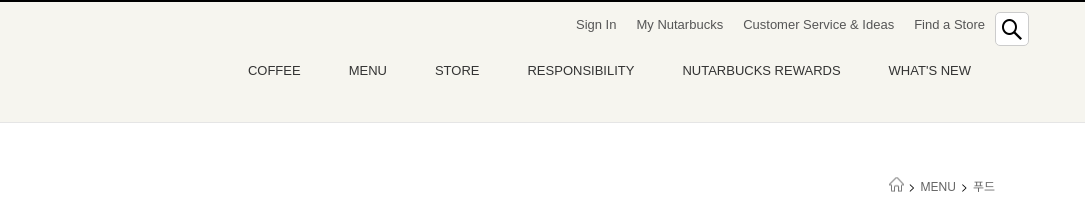
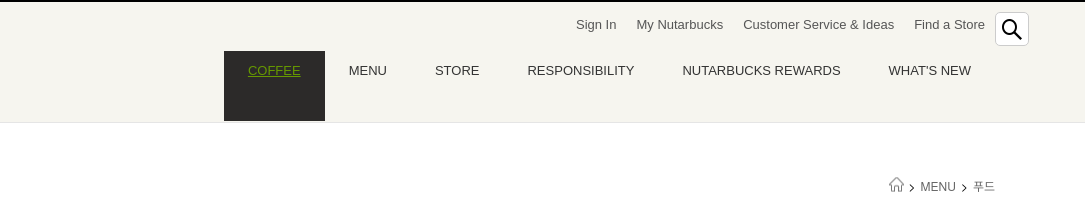
Before and after one commit to nurimeansworld/clone_starbucks, a plain HTML site: page html/food_list.html in a window 1280 px wide. In both pictures the pointer is over the item "COFFEE". Shown: the top 210 px of the page, 195-1280 px from the left. Drawn offline with Linux system fonts and the light colour scheme; a web font is replaced by a local one.

Commit message:
ADD gnb hover css #2

```diff
--- a/css/style.css
+++ b/css/style.css
@@ -110,7 +110,13 @@ body {
   height: 60px;
   color: #333;
 }
-
+.menu-global li:hover {
+  background: #2c2a29;
+}
+.menu-global li:hover a {
+  color: #669900;
+  text-decoration: underline;
+}
 /* main */
 .container {
   padding-top: 120px;
```
